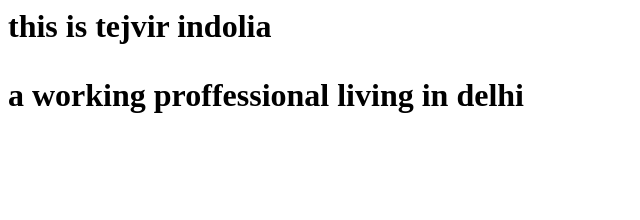
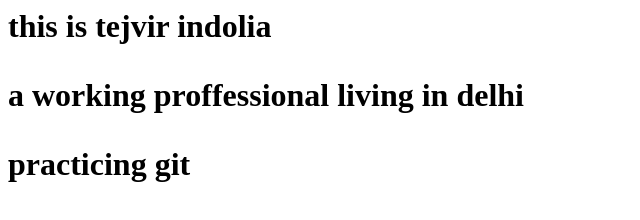
Before and after one commit to Chaudhary93/memory, a plain HTML site: page index.html in a window 1280 px wide. Shown: the whole page, without its empty margins (0-640 px from the left). Drawn offline with Linux system fonts and the light colour scheme.

Commit message:
added index.html

```diff
--- a/index.html
+++ b/index.html
@@ -1,3 +1,4 @@
 <html><h1>this is tejvir indolia
 <p>  a working proffessional living in delhi</p>
+<p>practicing git</p>
 </h1></html>
```
